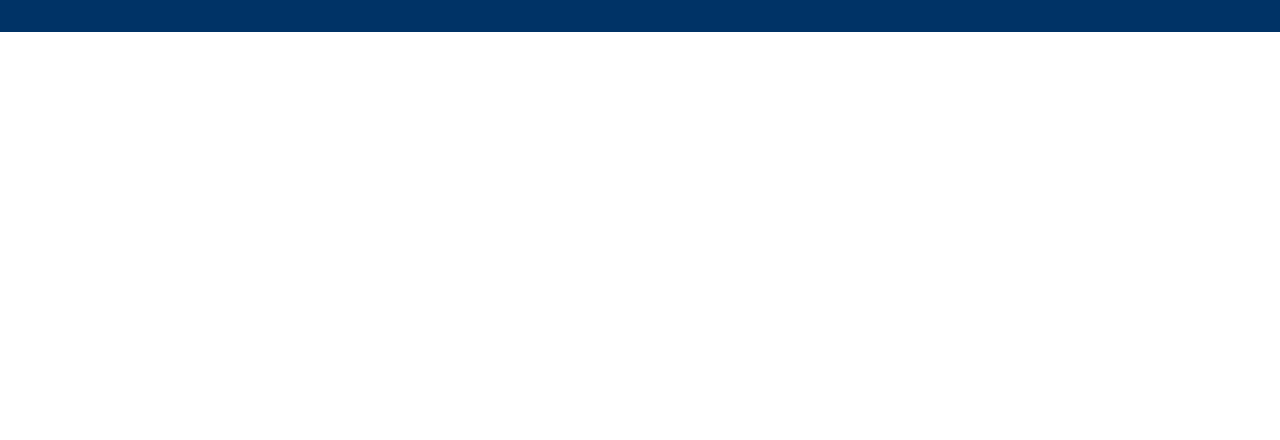
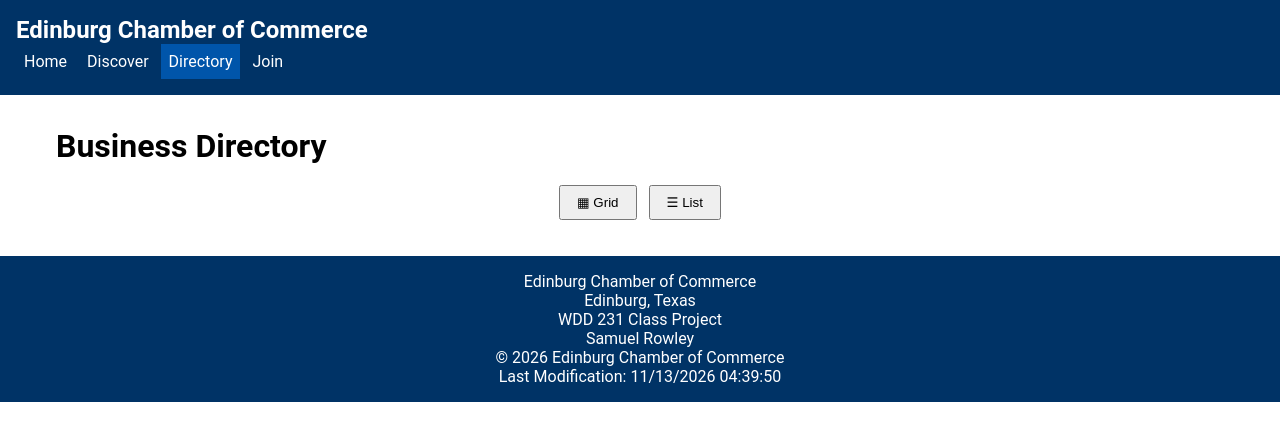
Before and after one commit to sam-ro-27/wdd231, a plain HTML site: page chamber/directory.html in a window 1280 px wide. Drawn offline with Linux system fonts and the light colour scheme; no server answers.

Commit message:
Add navigation and layout buttons to business directory page

```diff
--- a/chamber/directory.html
+++ b/chamber/directory.html
@@ -18,8 +18,33 @@
 </head>
 
 <body>
+    <header>
+        <span>Edinburg Chamber of Commerce</span>
+        <button id="menu" type="button" aria-label="Menu">☰</button>
+        <nav aria-label="Main navigation">
+            <a href="index.html">Home</a>
+            <a href="discover.html">Discover</a>
+            <a href="directory.html" class="active">Directory</a>
+            <a href="join.html">Join</a>
+        </nav>
+    </header>
+    <main>
+        <h1>Business Directory</h1>
+        <div class="menu">
+            <button id="grid" type="button">▦ Grid</button>
+            <button id="list" type="button">☰ List</button>
+        </div>
+        <div id="members" class="grid"></div>
+    </main>
     <footer>
+        <p>Edinburg Chamber of Commerce</p>
+        <p>Edinburg, Texas</p>
+        <p>WDD 231 Class Project</p>
+        <p>Samuel Rowley</p>
+        <p>&copy; <span id="currentyear"></span> Edinburg Chamber of Commerce</p>
+        <p id="lastModified"></p>
     </footer>
+    <script src="scripts/directory.js" defer></script>
 </body>
 
 </html>
```
